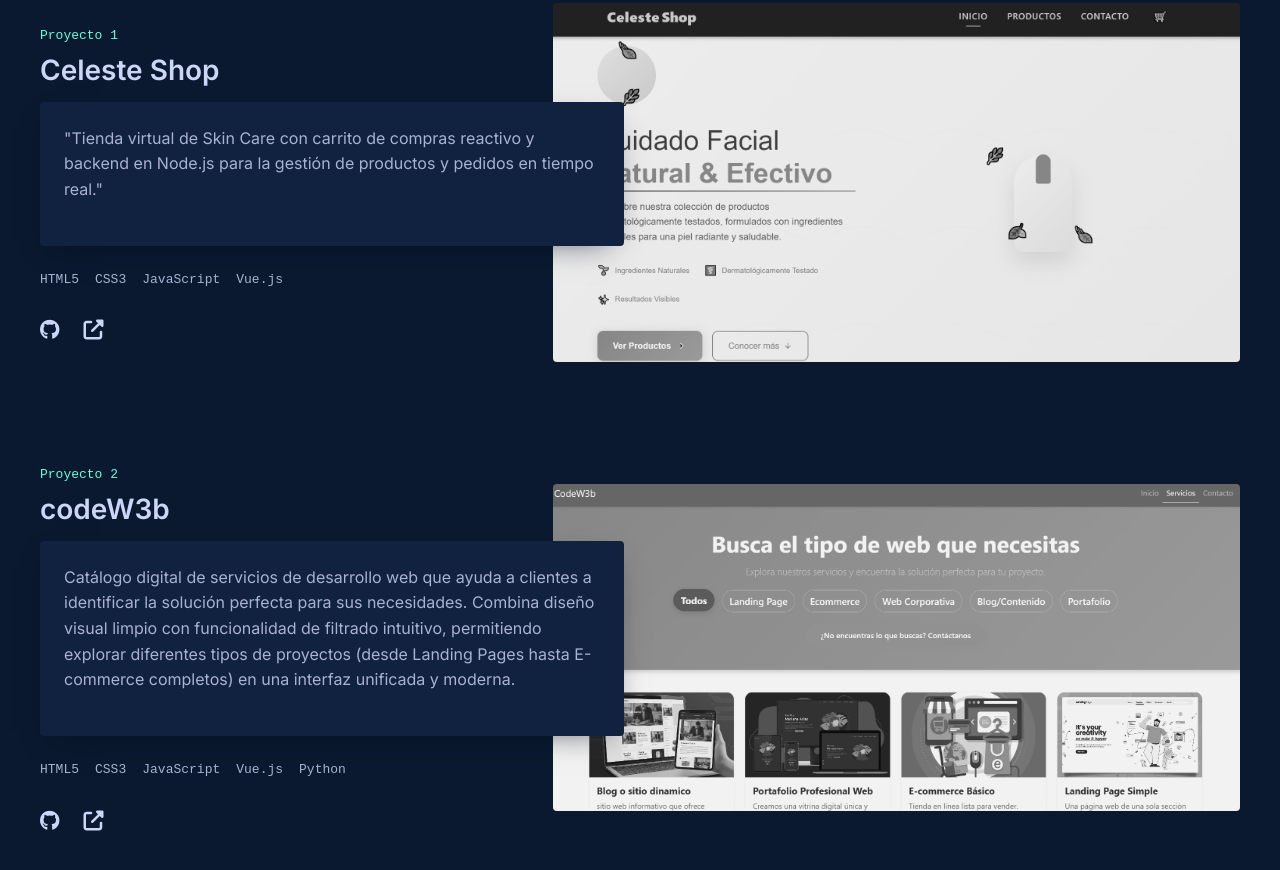
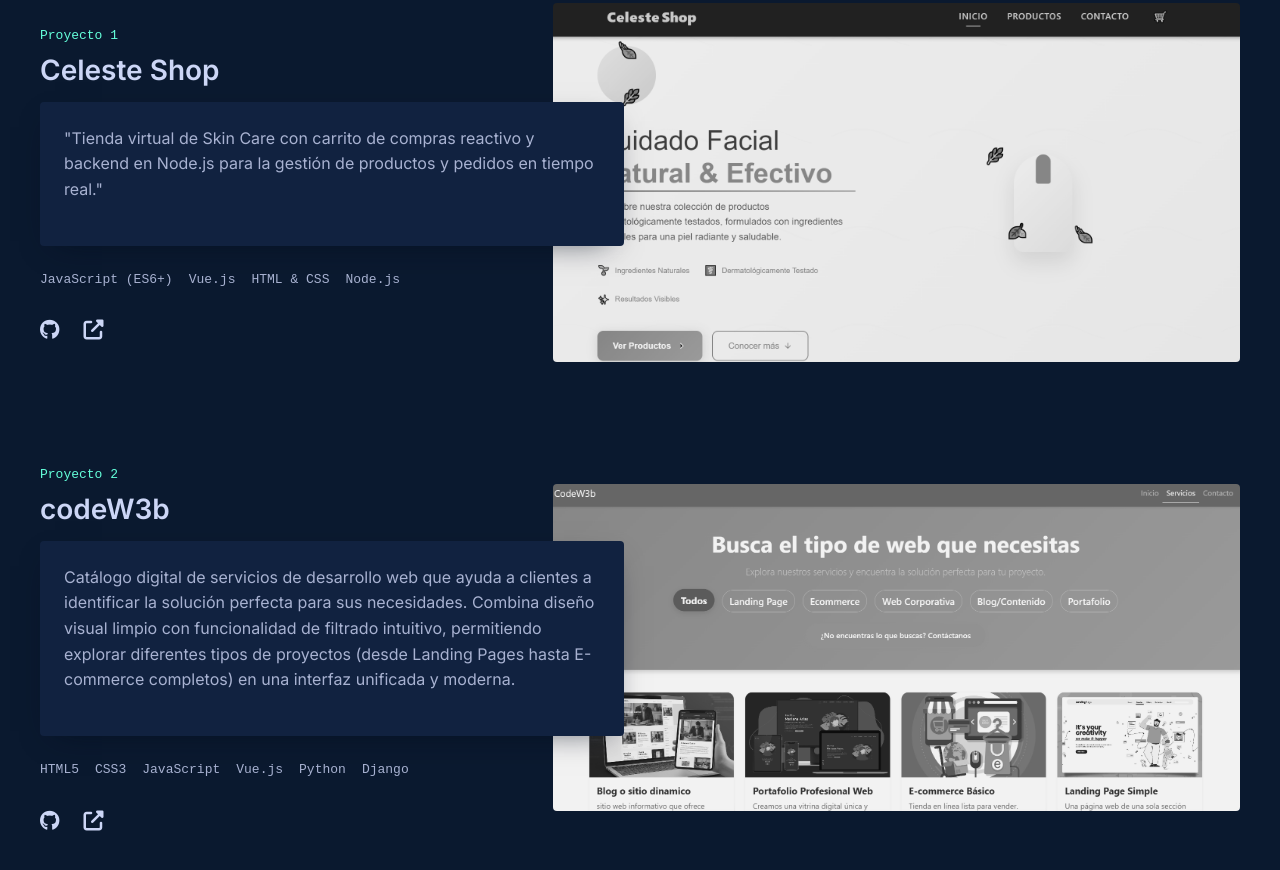
Before and after one commit to vanessahernan/bio-portfolio, a plain HTML site: page index.html in a window 1280 px wide. Shown: the part 1776-2646 px from the top of the page. Drawn offline with Linux system fonts and the light colour scheme.

Commit message:
actualizado del DOM

```diff
--- a/index.html
+++ b/index.html
@@ -83,12 +83,7 @@
                         <div class="project-description">
                             <p>"Tienda virtual de Skin Care con carrito de compras reactivo y backend en Node.js para la gestión de productos y pedidos en tiempo real."</p>
                         </div>
-                        <ul class="project-tech-list">
-                            <li>HTML5</li>
-                            <li>CSS3</li>
-                            <li>JavaScript</li>
-                            <li>Vue.js</li>
-                        </ul>
+                        <ul class="project-tech-list" id="project-skills"></ul>
                         <div class="project-links">
                             <a href="https://github.com/vanessahernan/celeste-shop.git" aria-label="Enlace a GitHub del proyecto"><i class="fab fa-github"></i></a>
                             <a href="#" aria-label="Enlace al sitio web del proyecto en vivo"><i class="fas fa-external-link-alt"></i></a>
@@ -109,13 +104,7 @@
         <div class="project-description">
             <p>Catálogo digital de servicios de desarrollo web que ayuda a clientes a identificar la solución perfecta para sus necesidades. Combina diseño visual limpio con funcionalidad de filtrado intuitivo, permitiendo explorar diferentes tipos de proyectos (desde Landing Pages hasta E-commerce completos) en una interfaz unificada y moderna.</p>
         </div>
-        <ul class="project-tech-list">
-            <li>HTML5</li>
-            <li>CSS3</li>
-            <li>JavaScript</li>
-            <li>Vue.js</li>
-            <li>Python</li>
-        </ul>
+        <ul class="project-tech-list" id="project-list"></ul>
         <div class="project-links">
             <a href="https://github.com/vanessahernan/codew3b-fullstack.git"
                target="_blank"
--- a/script.js
+++ b/script.js
@@ -45,3 +45,13 @@ document.addEventListener('DOMContentLoaded', function() {
         copyrightElement.innerHTML = copyrightElement.innerHTML.replace('Vanessa.', `© ${currentYear}. Vanessa.`);
     }
 });
+
+const project = ["JavaScript (ES6+)", "Vue.js", "HTML & CSS", "Node.js"];
+const skills = document.getElementById('project-skills');
+
+skills.innerHTML = project.map(skill => `<li>${skill}</li>`).join('');
+
+const projectTech = ["HTML5", "CSS3", "JavaScript", "Vue.js", "Python", "Django"];
+const projectList = document.getElementById('project-list');
+
+projectList.innerHTML = projectTech.map(tech => `<li>${tech}</li>`).join('');
```
